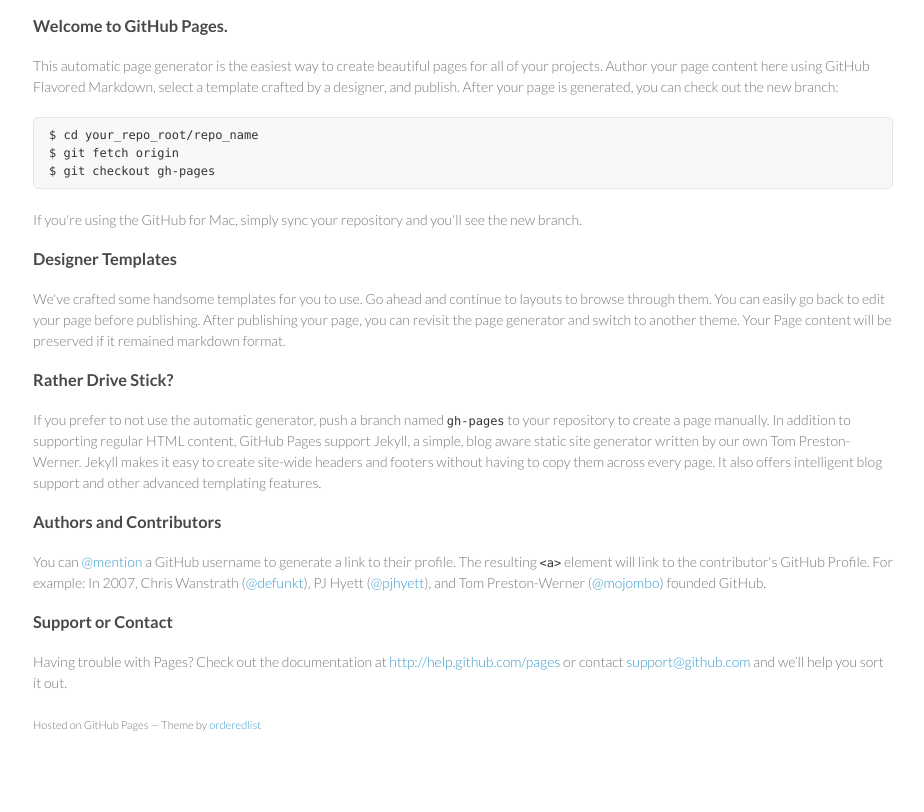
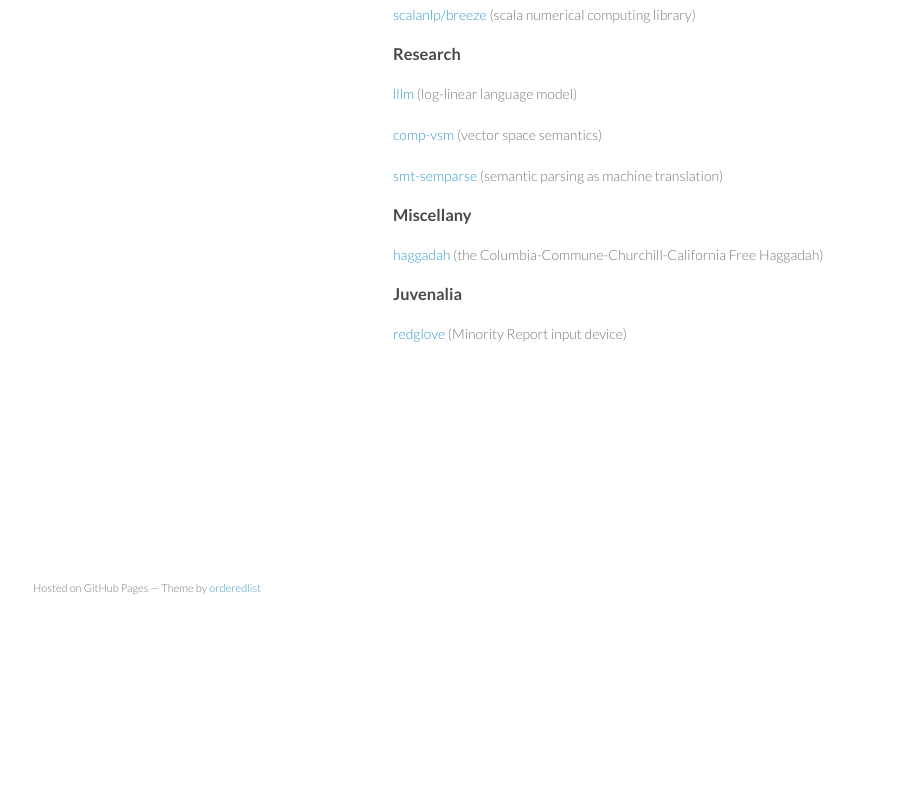
Before and after one commit to jacobandreas/jacobandreas.github.io, a plain HTML site: page index.html in a window 1280 px wide. Shown: the part 133-945 px from the top of the page, without its empty margins (177-1101 px from the left). After the commit the page ends 800 px from the top, so only its background shows below. Drawn offline with Linux system fonts and the light colour scheme.

Commit message:
Replace master branch with page content via GitHub

```diff
--- a/index.html
+++ b/index.html
@@ -24,36 +24,30 @@
       </header>
       <section>
         <h3>
-<a name="welcome-to-github-pages" class="anchor" href="#welcome-to-github-pages"><span class="octicon octicon-link"></span></a>Welcome to GitHub Pages.</h3>
+<a name="tools" class="anchor" href="#tools"><span class="octicon octicon-link"></span></a>Tools</h3>
 
-<p>This automatic page generator is the easiest way to create beautiful pages for all of your projects. Author your page content here using GitHub Flavored Markdown, select a template crafted by a designer, and publish. After your page is generated, you can check out the new branch:</p>
+<p><a href="github.com/jacobandreas/igor">igor</a> (experiment management framework)</p>
 
-<pre><code>$ cd your_repo_root/repo_name
-$ git fetch origin
-$ git checkout gh-pages
-</code></pre>
-
-<p>If you're using the GitHub for Mac, simply sync your repository and you'll see the new branch.</p>
+<p><a href="github.com/scalanlp.breeze">scalanlp/breeze</a> (scala numerical computing library)</p>
 
 <h3>
-<a name="designer-templates" class="anchor" href="#designer-templates"><span class="octicon octicon-link"></span></a>Designer Templates</h3>
+<a name="research" class="anchor" href="#research"><span class="octicon octicon-link"></span></a>Research</h3>
 
-<p>We've crafted some handsome templates for you to use. Go ahead and continue to layouts to browse through them. You can easily go back to edit your page before publishing. After publishing your page, you can revisit the page generator and switch to another theme. Your Page content will be preserved if it remained markdown format.</p>
+<p><a href="github.com/jacobandreas/lllm">lllm</a> (log-linear language model)</p>
+
+<p><a href="github.com/jacobandreas/comp-vsm">comp-vsm</a> (vector space semantics)</p>
+
+<p><a href="github.com/jacobandreas/smt-semparse">smt-semparse</a> (semantic parsing as machine translation)</p>
 
 <h3>
-<a name="rather-drive-stick" class="anchor" href="#rather-drive-stick"><span class="octicon octicon-link"></span></a>Rather Drive Stick?</h3>
+<a name="miscellany" class="anchor" href="#miscellany"><span class="octicon octicon-link"></span></a>Miscellany</h3>
 
-<p>If you prefer to not use the automatic generator, push a branch named <code>gh-pages</code> to your repository to create a page manually. In addition to supporting regular HTML content, GitHub Pages support Jekyll, a simple, blog aware static site generator written by our own Tom Preston-Werner. Jekyll makes it easy to create site-wide headers and footers without having to copy them across every page. It also offers intelligent blog support and other advanced templating features.</p>
+<p><a href="github.com/jacobandreas/haggadah">haggadah</a> (the Columbia-Commune-Churchill-California Free Haggadah)</p>
 
 <h3>
-<a name="authors-and-contributors" class="anchor" href="#authors-and-contributors"><span class="octicon octicon-link"></span></a>Authors and Contributors</h3>
+<a name="juvenalia" class="anchor" href="#juvenalia"><span class="octicon octicon-link"></span></a>Juvenalia</h3>
 
-<p>You can <a href="https://github.com/blog/821" class="user-mention">@mention</a> a GitHub username to generate a link to their profile. The resulting <code>&lt;a&gt;</code> element will link to the contributor's GitHub Profile. For example: In 2007, Chris Wanstrath (<a href="https://github.com/defunkt" class="user-mention">@defunkt</a>), PJ Hyett (<a href="https://github.com/pjhyett" class="user-mention">@pjhyett</a>), and Tom Preston-Werner (<a href="https://github.com/mojombo" class="user-mention">@mojombo</a>) founded GitHub.</p>
-
-<h3>
-<a name="support-or-contact" class="anchor" href="#support-or-contact"><span class="octicon octicon-link"></span></a>Support or Contact</h3>
-
-<p>Having trouble with Pages? Check out the documentation at <a href="http://help.github.com/pages">http://help.github.com/pages</a> or contact <a href="mailto:support@github.com">support@github.com</a> and we’ll help you sort it out.</p>
+<p><a href="github.com/jacobandreas/redglove">redglove</a> (Minority Report input device)</p>
       </section>
       <footer>
         <p><small>Hosted on GitHub Pages &mdash; Theme by <a href="https://github.com/orderedlist">orderedlist</a></small></p>
--- a/stylesheets/styles.css
+++ b/stylesheets/styles.css
@@ -95,6 +95,12 @@
   max-width:100%;
 }
 
+header {
+  width:270px;
+  float:left;
+  position:fixed;
+}
+
 header ul {
   list-style:none;
   height:40px;
@@ -153,6 +159,12 @@
   color:#222;
 }
 
+section {
+  width:500px;
+  float:right;
+  padding-bottom:50px;
+}
+
 small {
   font-size:11px;
 }
@@ -162,6 +174,13 @@
   background:#e5e5e5;
   height:1px;
   margin:0 0 20px;
+}
+
+footer {
+  width:270px;
+  float:left;
+  position:fixed;
+  bottom:50px;
 }
 
 @media print, screen and (max-width: 960px) {
```
Also changed, not shown: params.json (+1 -1 lines).
